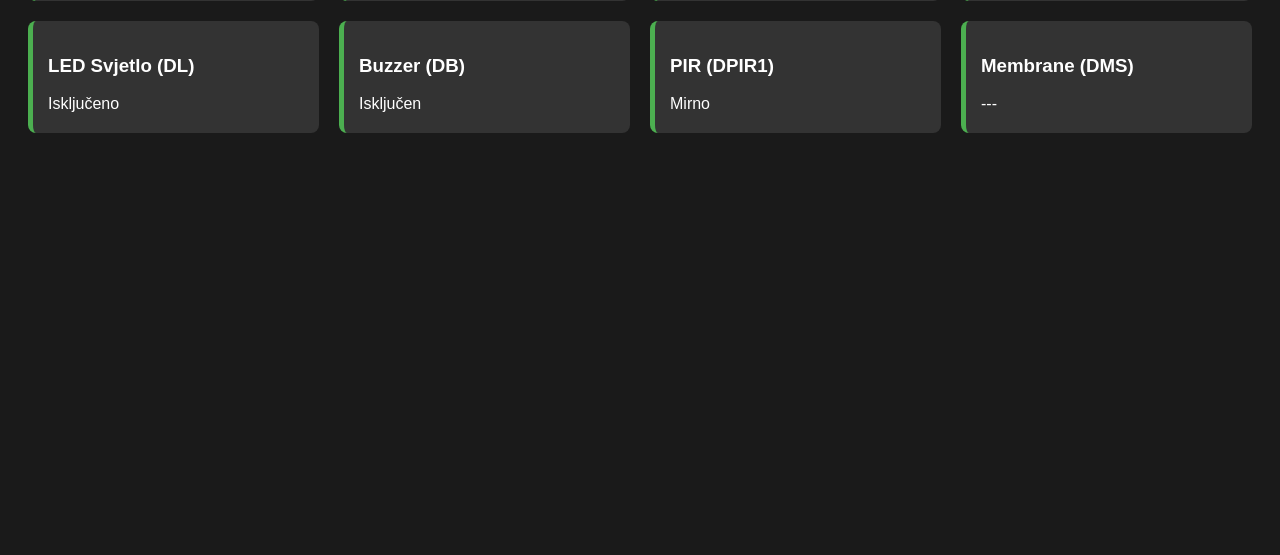
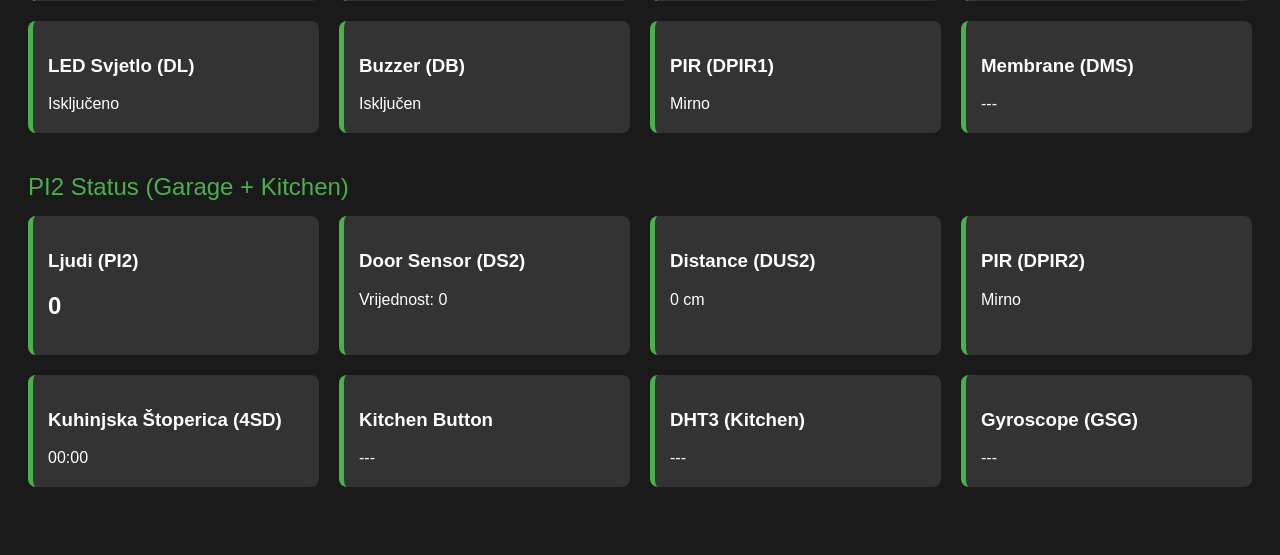
Before and after one commit to andjelavostic/iot-smart-house-devices, a Flask app: page / in a window 1280 px wide. Shown: the part 277-832 px from the top of the page. Before the commit the page ends 410 px from the top, so only its background shows below. Run offline with Flask 3, Linux system fonts and the light colour scheme; some libraries are stand-ins or nearby versions.

Commit message:
[UPDATE] index

```diff
--- a/templates/index.html
+++ b/templates/index.html
@@ -63,6 +63,54 @@
         </div>
     </div>
 
+    <!--PI2-->
+    <div class="pi-panel" id="pi2-panel">
+        <div class="pi-title">PI2 Status (Garage + Kitchen)</div>
+        <div class="grid">
+
+            <div class="card">
+                <h3>Ljudi (PI2)</h3>
+                <h2 id="people-count-pi2">0</h2>
+            </div>
+
+            <div class="card" id="card-DS2">
+                <h3>Door Sensor (DS2)</h3>
+                <p id="ds2-val">Vrijednost: 0</p>
+            </div>
+
+            <div class="card" id="card-DUS2">
+                <h3>Distance (DUS2)</h3>
+                <p id="dus2-val">0 cm</p>
+            </div>
+
+            <div class="card" id="card-DPIR2">
+                <h3>PIR (DPIR2)</h3>
+                <p id="dpir2-val">Mirno</p>
+            </div>
+
+            <div class="card" id="card-4SD">
+                <h3>Kuhinjska Štoperica (4SD)</h3>
+                <p id="display-val">00:00</p>
+            </div>
+
+            <div class="card" id="card-BTN">
+                <h3>Kitchen Button</h3>
+                <p id="btn-val">---</p>
+            </div>
+
+            <div class="card" id="card-DHT3">
+                <h3>DHT3 (Kitchen)</h3>
+                <p id="dht3-val">---</p>
+            </div>
+
+            <div class="card" id="card-GSG">
+                <h3>Gyroscope (GSG)</h3>
+                <p id="gsg-val">---</p>
+            </div>
+
+        </div>
+    </div>
+
     <script>
         const socket = io();
 
@@ -79,52 +127,125 @@
         }
 
         socket.on('device_update', function(data) {
-            if (data.pi !== "PI1") return;
 
-            // DS1
-            if(data.device === "DS1") document.getElementById('ds1-val').innerText = "Vrednost: " + data.value;
+            // ================= PI1 =================
+            if (data.pi === "PI1") {
 
-            // DUS1
-            if(data.device === "DUS1") document.getElementById('dus1-val').innerText = data.value + " cm";
+                if(data.device === "DS1")
+                    document.getElementById('ds1-val').innerText =
+                        "Vrednost: " + data.value;
 
-            // Ljudi u kući
-            if(data.measurement === "people") document.getElementById('people-count').innerText = data.value;
+                if(data.device === "DUS1")
+                    document.getElementById('dus1-val').innerText =
+                        data.value + " cm";
 
-            // DL
+                if(data.measurement === "people")
+                    document.getElementById('people-count').innerText =
+                        data.value;
+
                 if(data.device === "DL") {
                     const el = document.getElementById('card-DL');
-                document.getElementById('dl-val').innerText = data.value ? "Uključeno" : "Isključeno";
+                    document.getElementById('dl-val').innerText =
+                        data.value ? "Uključeno" : "Isključeno";
                     el.classList.toggle('led-on', data.value);
                 }
 
-            // DB + Alarm
                 if(data.device === "DB") {
                     const el = document.getElementById('card-DB');
-                document.getElementById('db-val').innerText = data.value ? "Uključen" : "Isključen";
+                    document.getElementById('db-val').innerText =
+                        data.value ? "Uključen" : "Isključen";
                     el.classList.toggle('buzzer-on', data.value);
 
-                // sinhronizacija alarma sa DB
                     updateAlarmStatus(data.value);
                 }
 
-            // PIR
                 if(data.device === "DPIR1") {
                     const el = document.getElementById('card-DPIR1');
                     if(data.value) {
                         el.classList.add('pir-on');
-                    document.getElementById('dpir1-val').innerText = "Pokret detektovan!";
+                        document.getElementById('dpir1-val').innerText =
+                            "Pokret detektovan!";
                         setTimeout(()=>{
                             el.classList.remove('pir-on');
-                        document.getElementById('dpir1-val').innerText="Mirno";
-                    }, 2000);
+                            document.getElementById('dpir1-val').innerText =
+                                "Mirno";
+                        },2000);
                     }
                 }
 
-            // DMS
-            if(data.device === "DMS") {
-                document.getElementById('dms-val').innerText = (typeof data.value === 'object') ? JSON.stringify(data.value) : data.value;
+                if(data.device === "DMS")
+                    document.getElementById('dms-val').innerText =
+                        (typeof data.value === 'object')
+                            ? JSON.stringify(data.value)
+                            : data.value;
             }
+
+            // ================= PI2 =================
+            if (data.pi === "PI2") {
+
+                if(data.device === "DS2")
+                    document.getElementById('ds2-val').innerText =
+                        "Vrijednost: " + data.value;
+
+                if(data.device === "DUS2")
+                    document.getElementById('dus2-val').innerText =
+                        data.value + " cm";
+
+                if(data.device === "DPIR2") {
+                    const el = document.getElementById('card-DPIR2');
+                    if(data.value) {
+                        el.classList.add('pir-on');
+                        document.getElementById('dpir2-val').innerText =
+                            "Pokret!";
+                        setTimeout(()=>{
+                            el.classList.remove('pir-on');
+                            document.getElementById('dpir2-val').innerText =
+                                "Mirno";
+                        },2000);
+                    }
+                }
+
+                if(data.measurement === "people")
+                    document.getElementById('people-count-pi2').innerText =
+                        data.value;
+
+                if(data.device === "4SD")
+                    document.getElementById('display-val').innerText =
+                        data.value;
+
+                if(data.device === "BTN")
+                    document.getElementById('btn-val').innerText =
+                        data.value ? "Pritisnuto" : "Idle";
+
+                if(data.device === "DHT3")
+                    document.getElementById('dht3-val').innerText =
+                        JSON.stringify(data.value);
+
+                if (data.device === "GSG") {
+                    const gsgValElement = document.getElementById('gsg-val');
+
+                    if (data.value && data.value.accel && data.value.gyro) {
+                        const a = data.value.accel;
+                        const g = data.value.gyro;
+
+                        gsgValElement.innerHTML = `
+                            <div style="margin-bottom: 5px;">
+                                <strong style="color: #4CAF50;">Akselerometar (m/s²):</strong><br>
+                                X: ${a[0].toFixed(2)} | Y: ${a[1].toFixed(2)} | Z: ${a[2].toFixed(2)}
+                            </div>
+                            <div>
+                                <strong style="color: #2196F3;">Žiroskop (°/s):</strong><br>
+                                X: ${g[0].toFixed(2)} | Y: ${g[1].toFixed(2)} | Z: ${g[2].toFixed(2)}
+                            </div>
+                        `;
+                    } else {
+                        gsgValElement.innerText = "Podaci nedostupni";
+                    }
+                }
+            }
+
         });
+
     </script>
 </body>
 </html>
```
Lines whose indentation alone changed are shown as unchanged.
